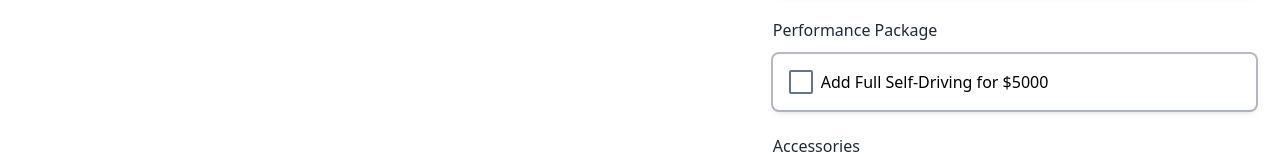
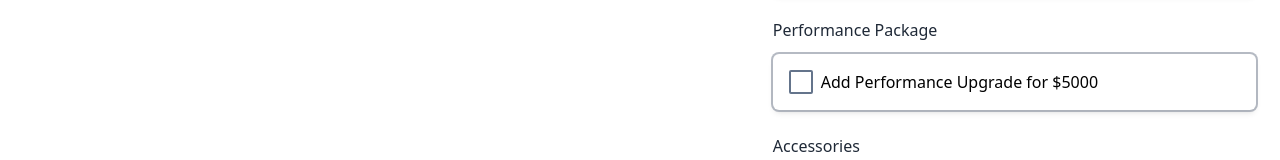
Before and after one commit to programmingenjoyer219/tesla_config_interface_v2, a SvelteKit app: page / in a window 1280 px wide. Shown: the part 758-918 px from the top of the page. Built offline with nearby package versions, Linux system fonts and the light colour scheme.

Commit message:
fix description

```diff
--- a/src/features/addons/components/PerformancePackage.svelte
+++ b/src/features/addons/components/PerformancePackage.svelte
@@ -16,7 +16,7 @@
 			bind:checked={selectedAddonsStore.performanceUpgrade}
 		/>
 		<p class="text-sm min-[425px]:text-base">
-			Add Full Self-Driving for ${PERFORMANCE_PACKAGE_RATE}
+			Add Performance Upgrade for ${PERFORMANCE_PACKAGE_RATE}
 		</p>
 	</div>
 </div>
```
